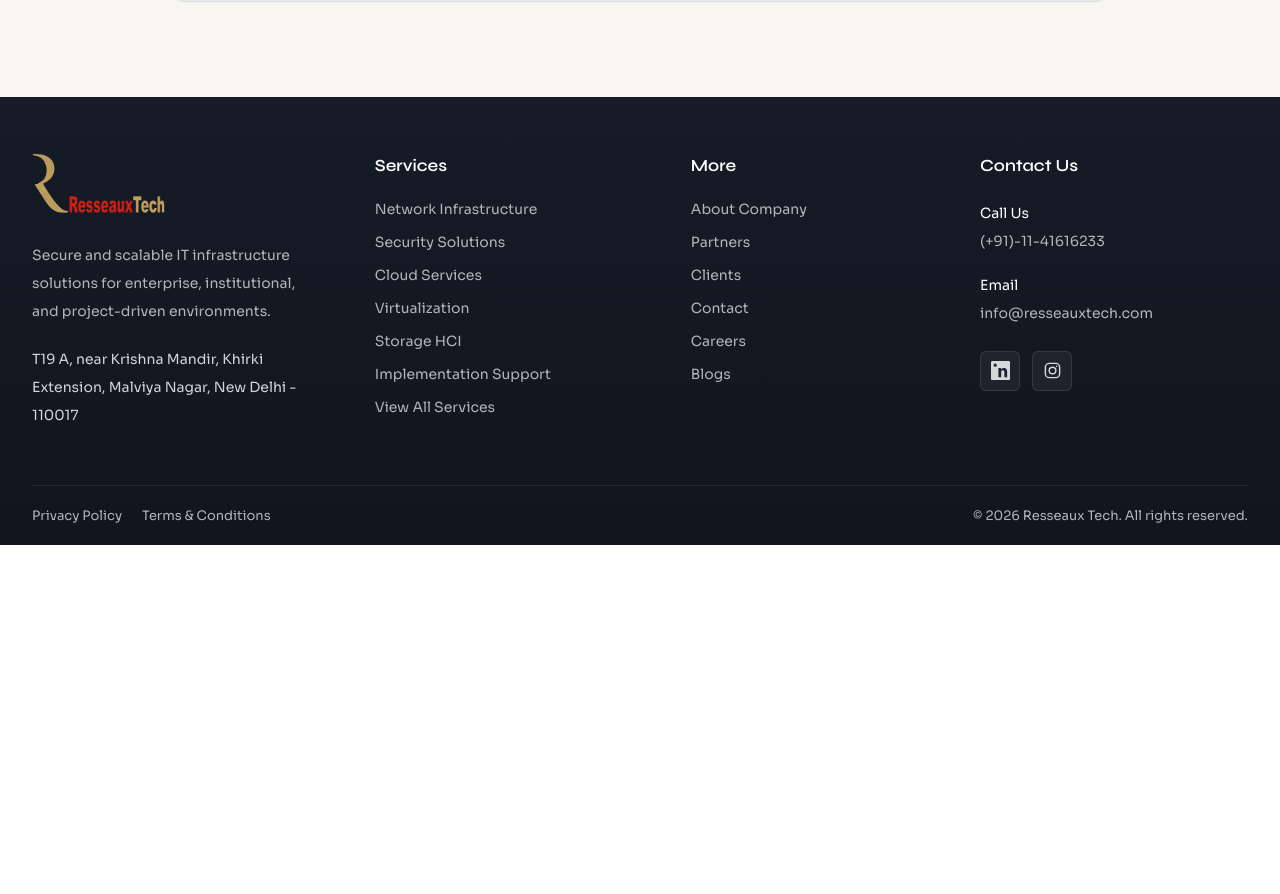
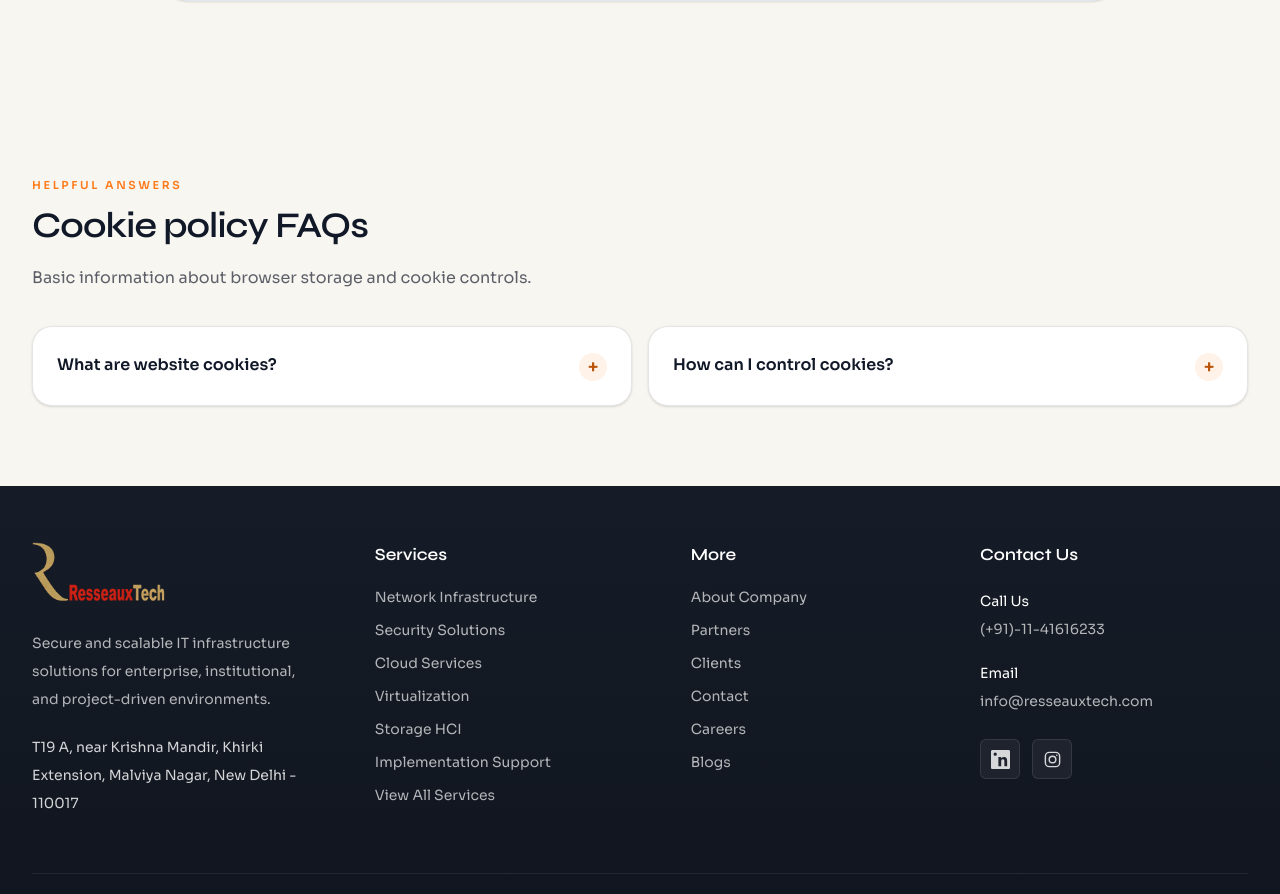
Before and after one commit to k1neeraj/resseauctech, a Next.js app: page /cookie-policy in a window 1280 px wide. Shown: the part 2935-3829 px from the top of the page. Before the commit the page ends 3480 px from the top, so only its background shows below. Built offline with nearby package versions, Linux system fonts and the light colour scheme.

Commit message:
feat(content): add cookie policy FAQs

```diff
--- a/app/(site)/cookie-policy/page.jsx
+++ b/app/(site)/cookie-policy/page.jsx
@@ -1,5 +1,7 @@
 import PageBanner from "@/components/common/PageBanner";
 import Link from "next/link";
+import RelatedFaqs from "@/components/RelatedFaqs";
+import { pageFaqs } from "@/components/faq/pageFaqs";
 
 const cookieSections = [
   {
@@ -199,6 +201,11 @@ export default function CookiePolicyPage() {
           </div>
         </div>
       </section>
+      <RelatedFaqs
+        items={pageFaqs.cookiePolicy}
+        title="Cookie policy FAQs"
+        description="Basic information about browser storage and cookie controls."
+      />
     </>
   );
 }
```
